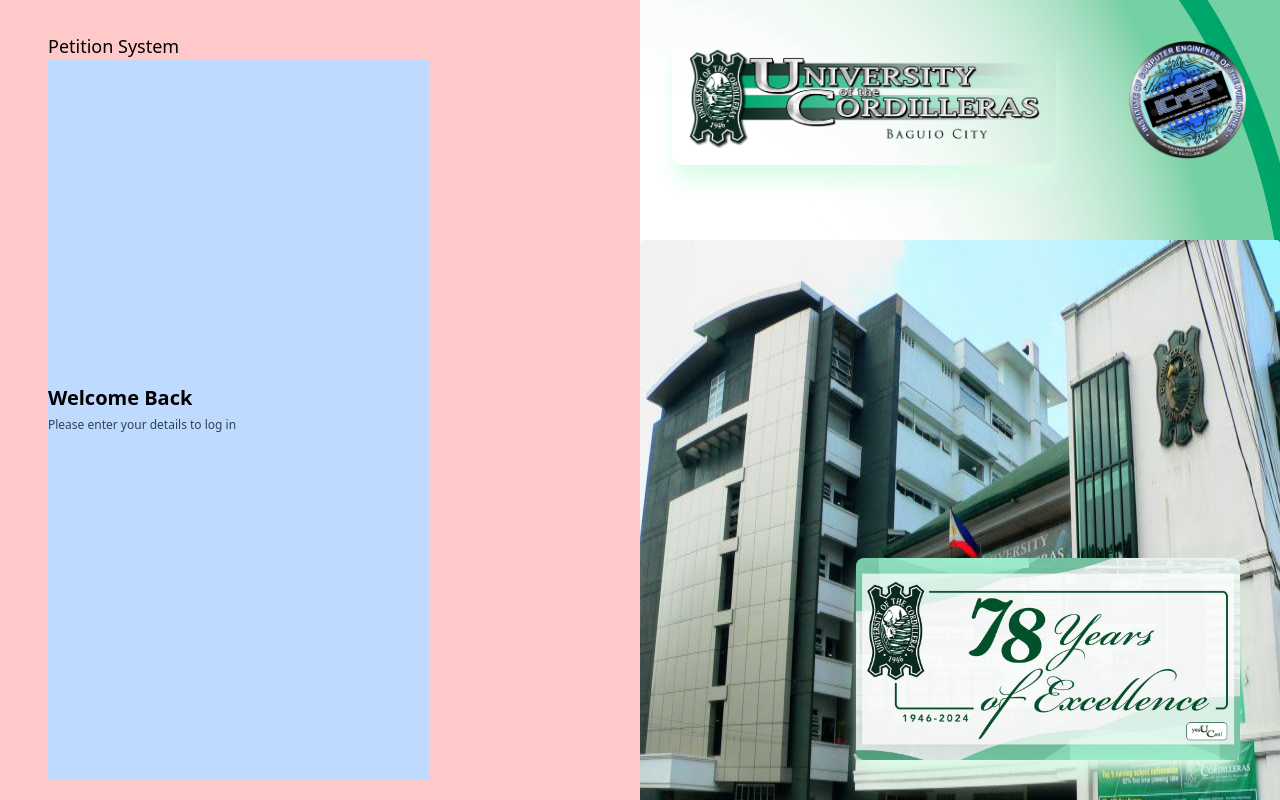
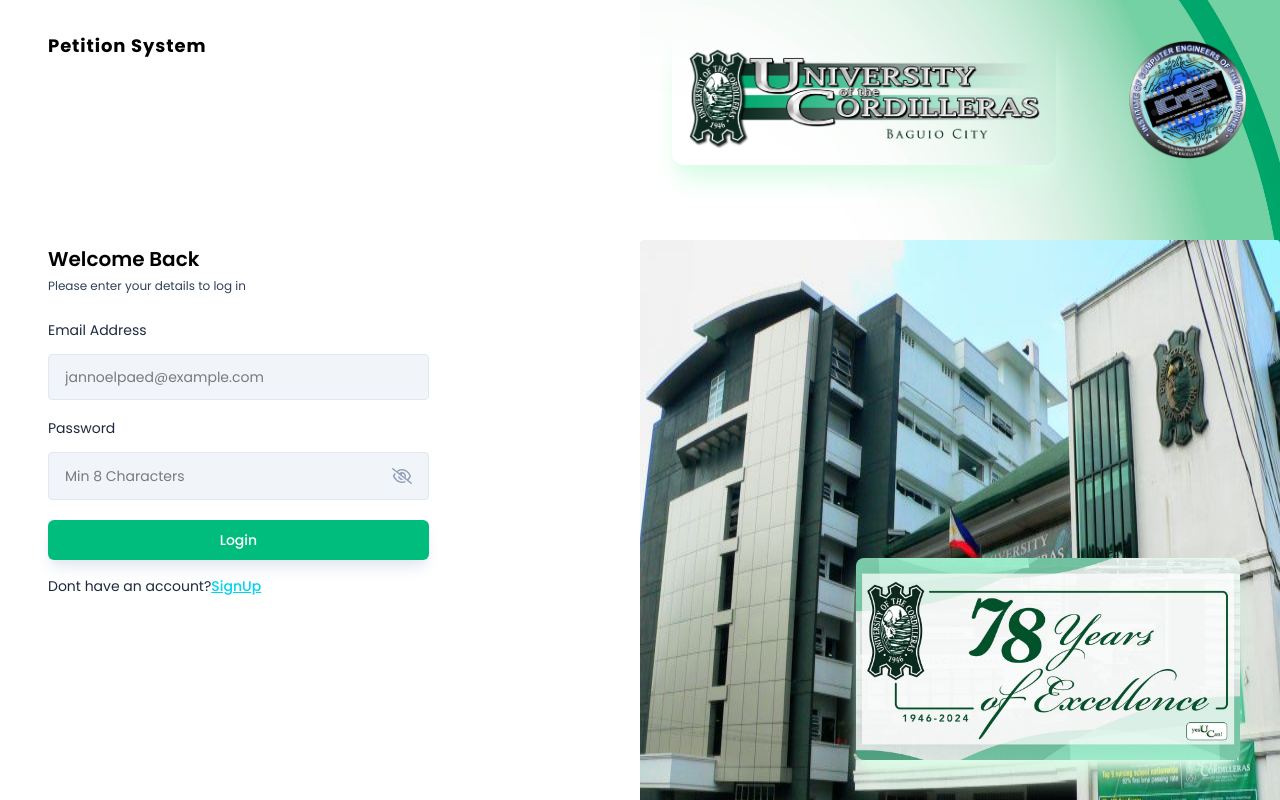
Before and after one commit to paedDev/Petition-System-in-School, a React (Vite) app in the folder frontend/polling-app/: page /login in a window 1280 px wide. Built offline with nearby package versions, Linux system fonts and the light colour scheme.

Commit message:
added login form and sign up form

```diff
--- /dev/null
+++ b/frontend/polling-app/src/components/input/AuthInput.jsx
@@ -0,0 +1,46 @@
+import React, { useState } from "react";
+import { FaR, FaRegEye, FaRegEyeSlash } from "react-icons/fa6";
+const AuthInput = ({ value, onChange, label, placeholder, type }) => {
+  const [showPassword, setShowPassword] = useState(false);
+
+  const handleToggleShowPassword = () => {
+    setShowPassword(!showPassword);
+  };
+  return (
+    <div>
+      <label htmlFor="" className="text-sm text-slate-800">
+        {label}
+      </label>
+      <div className="input-box">
+        <input
+          type={
+            type == "password" ? (showPassword ? "text" : "password") : "text"
+          }
+          placeholder={placeholder}
+          className="w-full bg-transparent outline-none"
+          value={value}
+          onChange={(e) => onChange(e)}
+        />
+        {type === "password" && (
+          <>
+            {showPassword ? (
+              <FaRegEye
+                size={22}
+                className="text-blue-300 cursor-pointer"
+                onClick={() => handleToggleShowPassword()}
+              />
+            ) : (
+              <FaRegEyeSlash
+                size={22}
+                className="text-slate-400 cursor-pointer"
+                onClick={() => handleToggleShowPassword()}
+              />
+            )}
+          </>
+        )}
+      </div>
+    </div>
+  );
+};
+
+export default AuthInput;
--- /dev/null
+++ b/frontend/polling-app/src/components/input/ProfilePhotoSelector.jsx
@@ -0,0 +1,35 @@
+import React, { useRef, useState } from "react";
+import { LuUser, LuUpload, LuTrash2 } from "react-icons/lu";
+
+const ProfilePhotoSelector = ({ setImage, image }) => {
+  const inputRef = useRef(null);
+  const [perviewUrl, setPreviewUrl] = useState(null);
+
+  const handleImageChange = (e) => {};
+  const handleRemoveImage = () => {};
+  const onChooseFile = () => {};
+
+  return (
+    <div className="flex justify-center mb-6 ">
+      <input
+        type="file"
+        accept="image/*"
+        ref={inputRef}
+        onChange={handleImageChange}
+        className="hidden"
+      />
+      <div className="w-20 h-20 flex items-center justify-center bg-sky-100 rounded-full relative">
+        <LuUser className="text-4xl text-cyan-400" />
+        <button
+          type="button"
+          className="w-8 h-8 flex items-center justify-center bg-cyan-500 text-white rounded-full absolute -bottom-1 -right-1"
+          onClick={onChooseFile}
+        >
+          <LuUpload />
+        </button>
+      </div>
+    </div>
+  );
+};
+
+export default ProfilePhotoSelector;
--- a/frontend/polling-app/src/components/layout/AuthLayout.jsx
+++ b/frontend/polling-app/src/components/layout/AuthLayout.jsx
@@ -4,13 +4,14 @@
 import YearsOfExp from "../../assets/images/78.jpg";
 import UcGate from "../../assets/images/infrontOfUc.jpg";
 import { NavLink } from "react-router-dom";
-
 import BackGroundRight from "../../assets/images/BackgroundFinal.jpg";
 const AuthLayout = ({ children }) => {
   return (
-    <div className="flex ">
-      <div className="w-screen h-screen md:w-1/2 px-12 pt-8 pb-12 bg-red-200">
-        <h2 className="text-lg font-medium text-black">Petition System</h2>
+    <div className="flex">
+      <div className="w-screen h-screen md:w-1/2 px-12 pt-8 pb-12 ">
+        <h2 className="text-lg font-bold tracking-wider text-black">
+          Petition System
+        </h2>
         {children}
       </div>
       <div className="hidden md:block w-1/2 h-screen bg-sky-100 bg-cover bg-no-repeat bg-center overflow-hidden relative">
@@ -37,7 +38,7 @@
         <img
           src={YearsOfExp}
           alt=""
-          className="absolute bottom-10 right-10 lg:w-96 md:w-64 rounded-lg shadow-xl shadow-green-100 xl:block hidden z-1"
+          className="absolute bottom-10 right-10 lg:w-96 md:w-64 rounded-lg shadow-xl shadow-green-100 xl:block hidden z-1  "
         />
       </div>
     </div>
--- a/frontend/polling-app/src/index.css
+++ b/frontend/polling-app/src/index.css
@@ -1,2 +1,21 @@
 @import url("https://fonts.googleapis.com/css2?family=Poppins:ital,wght@0,100;0,200;0,300;0,400;0,500;0,600;0,700;0,800;0,900;1,100;1,200;1,300;1,400;1,500;1,600;1,700;1,800;1,900&display=swap");
 @import "tailwindcss";
+
+@layer base {
+  html {
+    font-family: "Poppins", "sans-serif";
+  }
+  body {
+    background-color: #fff;
+    overflow-x: hidden;
+  }
+}
+
+@layer components {
+  .input-box {
+    @apply w-full flex justify-between gap-3 text-sm text-black bg-slate-100 rounded px-4 py-3 mb-4 mt-3 border border-slate-200 outline-none;
+  }
+  .btn-primary {
+    @apply w-full text-sm font-medium text-white bg-emerald-500 shadow-lg shadow-slate-200 p-[10px] rounded-md my-1 hover:bg-emerald-300 hover:text-emerald-600 duration-500;
+  }
+}
--- a/frontend/polling-app/src/pages/Auth/LoginForm.jsx
+++ b/frontend/polling-app/src/pages/Auth/LoginForm.jsx
@@ -1,13 +1,68 @@
-import React from "react";
+import React, { useState } from "react";
 import AuthLayout from "../../components/layout/AuthLayout";
+import { useNavigate } from "react-router-dom";
+import AuthInput from "../../components/input/AuthInput";
+import { Link } from "react-router-dom";
+import { validateEmail } from "../../utils/helper";
 const LoginForm = () => {
+  const [email, setEmail] = useState("");
+  const [password, setPassword] = useState("");
+  const [error, setError] = useState("");
+  const navigate = useNavigate();
+
+  //Handle Login form Submit
+  const handleLogin = async (e) => {
+    e.preventDefault();
+
+    if (!validateEmail(email)) {
+      setError("Please enter a valid email address");
+      return;
+    }
+    if (!password) {
+      setError("Please eneter the password");
+      return;
+    }
+    setError("");
+
+    //Login API
+    try {
+    } catch (err) {}
+  };
   return (
     <AuthLayout>
-      <div className="lg:w-[70%] h-3/4 md:h-full flex flex-col justify-center bg-blue-200">
+      <div className="lg:w-[70%] h-3/4 md:h-full flex flex-col justify-center">
         <h3 className="text-xl font-semibold text-black">Welcome Back</h3>
         <p className="text-xs text-slate-700 mt-[5px] mb-6">
           Please enter your details to log in
         </p>
+        <form action="" onSubmit={handleLogin}>
+          <AuthInput
+            value={email}
+            onChange={({ target }) => setEmail(target.value)}
+            label="Email Address"
+            placeholder="jannoelpaed@example.com"
+            type="text"
+          />
+          <AuthInput
+            value={password}
+            onChange={({ target }) => setPassword(target.value)}
+            label="Password"
+            placeholder="Min 8 Characters"
+            type="password"
+          />
+
+          {error && <p className="text-red-500 text text-xs pb-2.5">{error}</p>}
+
+          <button type="submit" className="btn-primary">
+            Login
+          </button>
+          <p className="text-sm text-slate-800 mt-3">
+            Dont have an account?{""}
+            <Link className="font-medium text-cyan-400 underline " to="/signup">
+              SignUp
+            </Link>
+          </p>
+        </form>
       </div>
     </AuthLayout>
   );
--- a/frontend/polling-app/src/pages/Auth/SignUpForm.jsx
+++ b/frontend/polling-app/src/pages/Auth/SignUpForm.jsx
@@ -1,7 +1,31 @@
-import React from "react";
+import React, { useState } from "react";
+import AuthLayout from "../../components/layout/AuthLayout";
+import { useNavigate } from "react-router-dom";
+import ProfilePhotoSelector from "../../components/input/ProfilePhotoSelector";
+const SignUpForm = () => {
+  const [profilePic, setProfilePic] = useState(null);
+  const [fullName, setFullName] = useState("");
+  const [email, setEmail] = useState("");
+  const [username, setUserName] = useState("");
+  const [password, setPassword] = useState("");
+  const [error, setError] = useState(null);
+  const navigate = useNavigate(null);
 
-const SignUpForm = () => {
-  return <div>SignUpForm</div>;
+  //handle Sign Up From submit
+  const handleSignUp = async () => {};
+  return (
+    <AuthLayout>
+      <div className="lg:w-[100%] h-auto md:h-full mt-10 md:mt-0 flex flex-col justify-center">
+        <h3 className="text-xl font-semibold text-black"> Create an Account</h3>
+        <p className="text-xs text-slate-700 mt-1 mb-2">
+          Join us today by entering your details below
+        </p>
+        <form action="" onSubmit={handleSignUp}>
+          <ProfilePhotoSelector image={profilePic} setImage={setProfilePic} />
+        </form>
+      </div>
+    </AuthLayout>
+  );
 };
 
 export default SignUpForm;
--- /dev/null
+++ b/frontend/polling-app/src/utils/helper.js
@@ -0,0 +1,5 @@
+export const validateEmail = (email) => {
+  const regex = /^[^\s@]+@[^\s@]+\.[^\s@]+$/;
+
+  return regex.test(email);
+};
```
Also changed, not shown: frontend/polling-app/package.json (+5 -2 lines), 1 other file (tests, documents, lock files or other folders).
